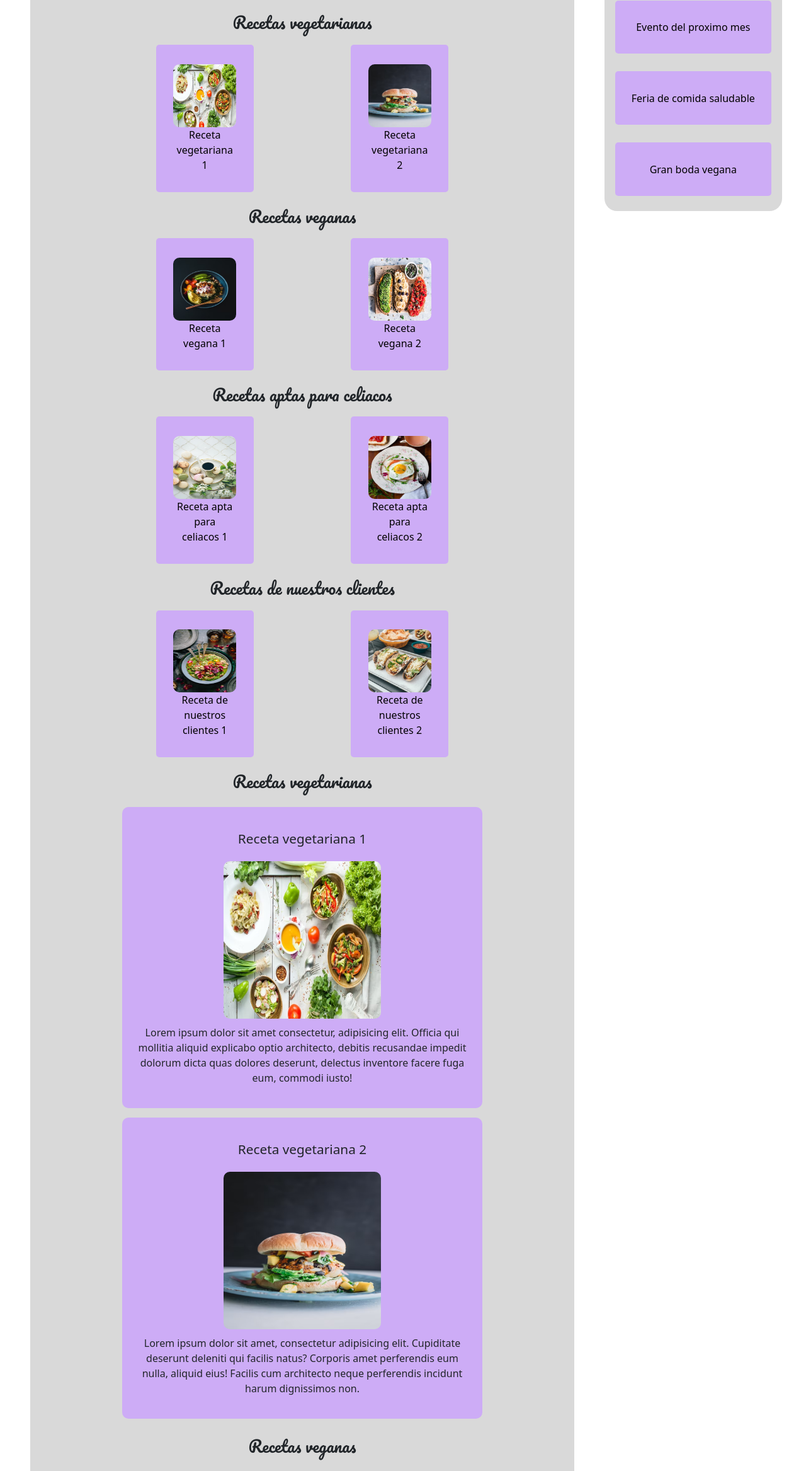
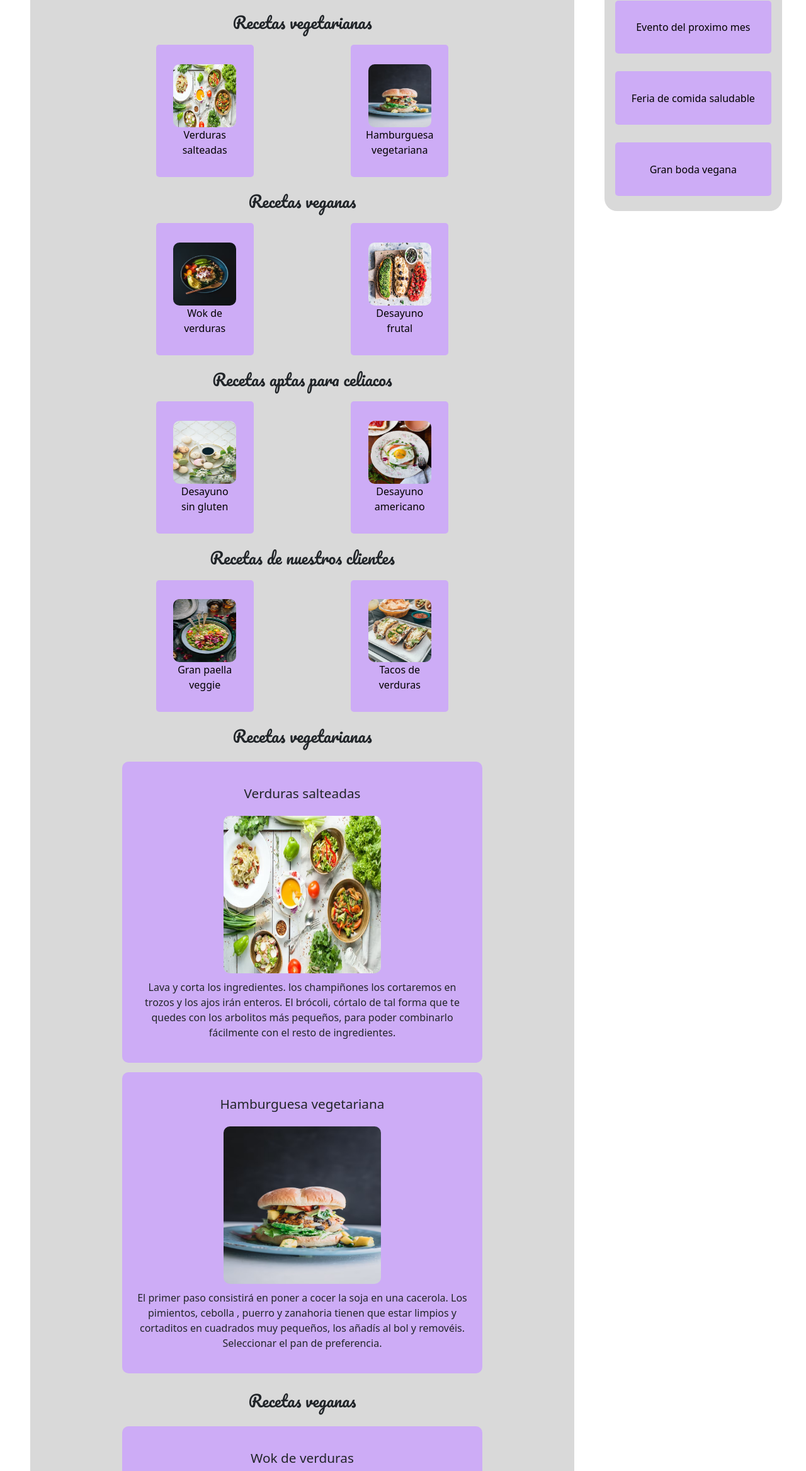
Before and after one commit to VinaEmiliano/AstroVeggie, a website: page recetas.html in a window 1280 px wide. Shown: the part 220-2555 px from the top of the page at 63% size. Drawn offline with nearby package versions, Linux system fonts and the light colour scheme.

Commit message:
Ultima modificacion En esta oportunidad se reemplazaron los textos lorem, por contenido real. Tambien se modigico el valor "alt=" de la imagenes.

```diff
--- a/recetas.html
+++ b/recetas.html
@@ -44,29 +44,29 @@
                         <div>
                             <p class="subtitulo">Recetas vegetarianas</p>
                             <ul class="lista__indice">
-                                <li><a href="#receta__vegetariana__1"><img src="./imagenes/recetas/recetavegetariana-1.avif" alt="receta vegetariana" class=" receta__indice__medida">Receta vegetariana 1</a></li>
-                                <li><a href="#receta__vegetariana__2"><img src="./imagenes/recetas/recetavegetariana-2.avif" alt="receta vegetariana" class=" receta__indice__medida">Receta vegetariana 2</a></li>
+                                <li><a href="#receta__vegetariana__1"><img src="./imagenes/recetas/recetavegetariana-1.avif" alt="Verduras salteadas" class=" receta__indice__medida">Verduras salteadas</a></li>
+                                <li><a href="#receta__vegetariana__2"><img src="./imagenes/recetas/recetavegetariana-2.avif" alt="Hamburguesa vegetariana" class=" receta__indice__medida">Hamburguesa vegetariana</a></li>
                             </ul>
                         </div>
                         <div>
                             <p class="subtitulo">Recetas veganas</p>
                             <ul class="lista__indice">
-                                <li><a href="#receta__vegana__1"><img src="./imagenes/recetas/recetavegana-1.avif" alt="receta vegana" class=" receta__indice__medida">Receta vegana 1</a></li>
-                                <li><a href="#receta__vegana__2"><img src="./imagenes/recetas/recetavegana-2.avif" alt="receta vegana" class=" receta__indice__medida">Receta vegana 2</a></li>
+                                <li><a href="#receta__vegana__1"><img src="./imagenes/recetas/recetavegana-1.avif" alt="Wok de verduras vegano" class=" receta__indice__medida">Wok de verduras</a></li>
+                                <li><a href="#receta__vegana__2"><img src="./imagenes/recetas/recetavegana-2.avif" alt="Desayuno frutal" class=" receta__indice__medida">Desayuno frutal</a></li>
                             </ul>
                         </div>
                         <div>
                             <p class="subtitulo">Recetas aptas para celiacos</p>
                             <ul class="lista__indice">
-                                <li><a href="#receta__celiacos__1"><img src="./imagenes/recetas/recetaceliaca-1.avif" alt="receta celiaca" class=" receta__indice__medida">Receta apta para celiacos 1</a></li>
-                                <li><a href="#receta__celiacos__2"><img src="./imagenes/recetas/recetaceliaca-2.avif" alt="receta celiaca" class=" receta__indice__medida">Receta apta para celiacos 2</a></li>
+                                <li><a href="#receta__celiacos__1"><img src="./imagenes/recetas/recetaceliaca-1.avif" alt="Desayuno sin gluten" class=" receta__indice__medida">Desayuno sin gluten</a></li>
+                                <li><a href="#receta__celiacos__2"><img src="./imagenes/recetas/recetaceliaca-2.avif" alt="Desayuno americano" class=" receta__indice__medida">Desayuno americano</a></li>
                             </ul>
                         </div>
                         <div>
                             <p class="subtitulo">Recetas de nuestros clientes</p>
                             <ul class="lista__indice">
-                                <li><a href="#receta__clientes__1"><img src="./imagenes/recetas/recetadecliente-1.avif" alt="receta de clientes" class=" receta__indice__medida">Receta de nuestros clientes 1</a></li>
-                                <li><a href="#receta__clientes__2"><img src="./imagenes/recetas/recetadecliente-2.avif" alt="receta de clientes" class=" receta__indice__medida">Receta de nuestros clientes 2</a></li>
+                                <li><a href="#receta__clientes__1"><img src="./imagenes/recetas/recetadecliente-1.avif" alt="Gran paella veggie" class=" receta__indice__medida">Gran paella veggie</a></li>
+                                <li><a href="#receta__clientes__2"><img src="./imagenes/recetas/recetadecliente-2.avif" alt="Tacos de verduras" class=" receta__indice__medida">Tacos de verduras</a></li>
                             </ul>
                         </div>
                     </div>
@@ -77,16 +77,16 @@
                             <p class="subtitulo">Recetas vegetarianas</p>
                             <div class="contenedor__guia">
                                 <div id="receta__vegetariana__1">
-                                    <p class="subtitulo__segundo">Receta vegetariana 1</p>
-                                    <img src="./imagenes/recetas/recetavegetariana-1.avif" alt="receta vegetariana" class="recetaimg receta__guia__medida">
-                                    <p>Lorem ipsum dolor sit amet consectetur, adipisicing elit. Officia qui mollitia aliquid explicabo optio architecto, debitis recusandae impedit dolorum dicta quas dolores deserunt, delectus inventore facere fuga eum, commodi iusto!</p>
+                                    <p class="subtitulo__segundo">Verduras salteadas</p>
+                                    <img src="./imagenes/recetas/recetavegetariana-1.avif" alt="Verduras salteadas" class="recetaimg receta__guia__medida">
+                                    <p>Lava y corta los ingredientes. los champiñones los cortaremos en trozos y los ajos irán enteros. El brócoli, córtalo de tal forma que te quedes con los arbolitos más pequeños, para poder combinarlo fácilmente con el resto de ingredientes.</p>
                                 </div>
                             </div>
                             <div class="contenedor__guia">
                                 <div id="receta__vegetariana__2">
-                                    <p class="subtitulo__segundo">Receta vegetariana 2</p>
-                                    <img src="./imagenes/recetas/recetavegetariana-2.avif" alt="receta vegetariana" class="recetaimg receta__guia__medida">
-                                    <p>Lorem ipsum dolor sit amet, consectetur adipisicing elit. Cupiditate deserunt deleniti qui facilis natus? Corporis amet perferendis eum nulla, aliquid eius! Facilis cum architecto neque perferendis incidunt harum dignissimos non.</p>
+                                    <p class="subtitulo__segundo">Hamburguesa vegetariana</p>
+                                    <img src="./imagenes/recetas/recetavegetariana-2.avif" alt="Hamburguesa vegetariana" class="recetaimg receta__guia__medida">
+                                    <p>El primer paso consistirá en poner a cocer la soja en una cacerola. Los pimientos, cebolla , puerro y zanahoria tienen que estar limpios y cortaditos en cuadrados muy pequeños, los añadís al bol y removéis. Seleccionar el pan de preferencia.</p>
                                 </div>
                             </div>
                         </article>
@@ -94,16 +94,16 @@
                             <p class="subtitulo">Recetas veganas</p>
                             <div class="contenedor__guia">
                                 <div id="receta__vegana__1">
-                                    <p class="subtitulo__segundo">Receta vegana 1</p>
-                                    <img src="./imagenes/recetas/recetavegana-1.avif" alt="receta vegana" class="recetaimg receta__guia__medida">
-                                    <p>Lorem ipsum dolor, sit amet consectetur adipisicing elit. Magni unde aliquid, cumque accusamus doloribus iure amet nostrum molestiae reprehenderit esse est nesciunt adipisci impedit ratione dignissimos pariatur eveniet! Provident, nemo!</p>
+                                    <p class="subtitulo__segundo">Wok de verduras</p>
+                                    <img src="./imagenes/recetas/recetavegana-1.avif" alt="Wok de verduras" class="recetaimg receta__guia__medida">
+                                    <p>Comienza Preparando todas las verduras. Para hacer el salteado utilizaremos un wok. Comienza añadiendo los pimientos y la berenjena, luego incorpora el calabacín con los espárragos, luego incorpora los champiñones y la cebolla. Por último, sal, pimienta y a revolver.</p>
                                 </div>
                             </div>
                             <div class="contenedor__guia">
                                 <div id="receta__vegana__2">
-                                    <p class="subtitulo__segundo">Receta vegana 2</p>
-                                    <img src="./imagenes/recetas/recetavegana-2.avif" alt="receta vegana" class="recetaimg receta__guia__medida">
-                                    <p>Lorem ipsum dolor, sit amet consectetur adipisicing elit. Magni unde aliquid, cumque accusamus doloribus iure amet nostrum molestiae reprehenderit esse est nesciunt adipisci impedit ratione dignissimos pariatur eveniet! Provident, nemo!</p>
+                                    <p class="subtitulo__segundo">Desayuno frutal</p>
+                                    <img src="./imagenes/recetas/recetavegana-2.avif" alt="Desayuno frutal" class="recetaimg receta__guia__medida">
+                                    <p>En función de la temporada en la que estés, aprovecha para hacer unas u otras ensaladas de frutas, al igual que incorporarlas en el resto de desayunos. Se recomienda tomar unas cinco piezas de fruta al día, que nos aporta esa azúcar natural necesaria para el cuerpo.</p>
                                 </div>
                             </div>
                         </article>
@@ -111,16 +111,16 @@
                             <p class="subtitulo">Recetas aptas para celiacos</p>
                             <div class="contenedor__guia">
                                 <div id="receta__celiacos__1">
-                                    <p class="subtitulo__segundo"> Receta apta para celiacos 1</p>
-                                    <img src="./imagenes/recetas/recetaceliaca-1.avif" alt="receta celiaca" class="recetaimg receta__guia__medida">
-                                    <p>Lorem ipsum dolor sit amet consectetur adipisicing elit. Officia optio dolores dicta est numquam officiis, assumenda minus unde. Consequatur, impedit ut nisi doloremque autem nulla? Rerum perferendis dolorem mollitia veniam?</p>
+                                    <p class="subtitulo__segundo">Desayuno sin gluten</p>
+                                    <img src="./imagenes/recetas/recetaceliaca-1.avif" alt="Desayuno sin gluten" class="recetaimg receta__guia__medida">
+                                    <p>La leche de mijo es una leche vegetal de sabor delicado y dulce. De alta digestibilidad, pudiendo utilizarse en la preparación de dulces, pero también de platos. Contiene fibra promueve la salud intestinal, fortalece uñas y cabello. Libre de gluten.</p>
                                 </div>
                             </div>
                             <div class="contenedor__guia">
                                 <div id="receta__celiacos__2">
-                                    <p class="subtitulo__segundo">Receta apta para celiacos 2</p>
-                                    <img src="./imagenes/recetas/recetaceliaca-2.avif" alt="receta celiaca" class="recetaimg receta__guia__medida">
-                                    <p>Lorem ipsum dolor sit, amet consectetur adipisicing elit. Nisi doloremque tempora libero! Voluptatem unde quasi, impedit dolorem velit, mollitia veritatis ipsum iste quaerat quis perspiciatis qui cum rem, alias deleniti.</p>
+                                    <p class="subtitulo__segundo">Desayuno americano</p>
+                                    <img src="./imagenes/recetas/recetaceliaca-2.avif" alt="Desayuno americano" class="recetaimg receta__guia__medida">
+                                    <p>Corta unas rebanadas de pan, queremos que se tueste. Utilizar una nuez de mantequilla. Las lascas de queso ponlas un poquito gruesas. Después montamos la tosta. sobre la tosta del buen pan colocas el lacón, encima el queso y encima el huevo.</p>
                                 </div>
                             </div>
                         </article>
@@ -128,16 +128,16 @@
                             <p class="subtitulo">Recetas de nuestros clientes</p>
                             <div class="contenedor__guia">
                                 <div id="receta__clientes__1">
-                                    <p class="subtitulo__segundo">Receta de nuestros clientes 1</p>
-                                    <img src="./imagenes/recetas/recetadecliente-1.avif" alt="receta de clientes" class="recetaimg receta__guia__medida">
-                                    <p>Lorem ipsum dolor sit amet consectetur adipisicing elit. Placeat, at soluta saepe ab sed voluptates impedit ex assumenda quia rerum eius corporis commodi cum aperiam hic quae, debitis ad excepturi!</p>
+                                    <p class="subtitulo__segundo">Gran paella veggie</p>
+                                    <img src="./imagenes/recetas/recetadecliente-1.avif" alt="Gran paella veggie" class="recetaimg receta__guia__medida">
+                                    <p>Para hacerlo, cocinamos el arroz con agua y sal. Cortamos las verduras en trozos pequeños. Pon el aceite, salsa de soja, jengibre rallado, sal y pimienta en la paellera. Doramos todo. Escurrimos el arroz, lo añadimos a las verduras y lo dejamos sofreír unos minutos.</p>
                                 </div>
                             </div>
                             <div class="contenedor__guia">
                                 <div id="receta__clientes__2">
-                                    <p class="subtitulo__segundo">Receta de nuestros clientes 2</p>
-                                    <img src="./imagenes/recetas/recetadecliente-2.avif" alt="receta de clientes" class="recetaimg receta__guia__medida">
-                                    <p>Lorem ipsum dolor sit amet consectetur adipisicing elit. Reprehenderit sapiente, exercitationem corrupti ipsam velit quaerat et nulla doloremque ex quae, commodi porro, consequuntur est ducimus. Corrupti sunt expedita pariatur maxime!</p>
+                                    <p class="subtitulo__segundo">Tacos de verduras</p>
+                                    <img src="./imagenes/recetas/recetadecliente-2.avif" alt="Tacos de verduras" class="recetaimg receta__guia__medida">
+                                    <p>Comienza preparando la masa de las tortillas. Limpia y pela los pimientos, cebollas y zanahorias para el relleno. Luego, limpia y corta las berenjenas y calabacines. Ya solo queda armar los tacos. Coloca sobre una tortilla una cucharada colmada de sofrito de verduras. </p>
                                 </div>
                             </div>
                         </article>
```
Also changed, not shown: eventos.html (+5 -5 lines), index.html (+3 -3 lines), productos.html (+9 -9 lines).
